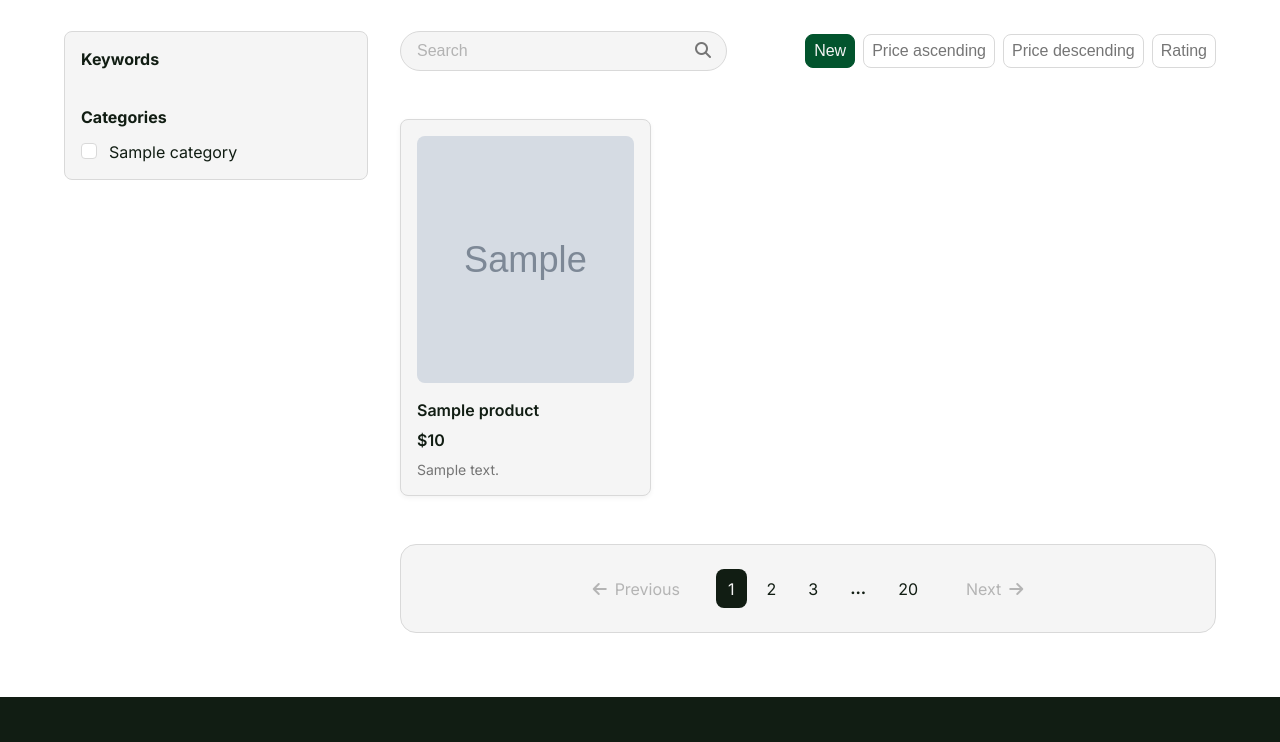
After one commit to ViolGer/myshop, a Django app: template products/templates/products/product_list.html in a window 1280 px wide. The commit adds this page. Shown: the part 501-1243 px from the top of the page. Run offline with Django 5.2, Linux system fonts and the light colour scheme; the template is opened without the code that fills it: most values are stand-ins (such as "Sample title", 1, 10 or a date in 2020); grey boxes marked "Sample" are stand-in pictures.

Commit message:
fix templates

```diff
--- a/config/settings/base.py
+++ b/config/settings/base.py
@@ -4,6 +4,11 @@ from dotenv import load_dotenv
 
 BASE_DIR = Path(__file__).resolve().parents[2]
 load_dotenv(BASE_DIR / ".env")  # for local runs; in Docker it's also provided via env
+
+MEDIA_URL = '/media/'
+MEDIA_ROOT = BASE_DIR / 'media'
+
+STATIC_URL = '/static/'
 
 SECRET_KEY = os.getenv("SECRET_KEY")
 DEBUG = os.getenv("DEBUG", "0") == "1"
--- a/products/templates/products/product_details.html
+++ b/products/templates/products/product_details.html
@@ -9,7 +9,7 @@
     <!-- Product Info Section -->
     <section class="product-details-section">
       <div class="product-image-container">
-        <img src="{{ product.image.url }} " alt="{{ product.name }}" class="product-image">
+        <img src="{{ product.image.url }}" alt="{{ product.name }}" class="product-image">
       </div>
       <div class="product-info-column">
         <div class="product-title-price">
@@ -71,7 +71,7 @@
               <i class="fa-solid fa-star"></i>
             {% endfor %}
 
-            {% for _ in 5|subtract:review.rating %}
+            {% for _ in 5|subtract:review.rating|range %}
               <i class="fa-regular fa-star"></i>
             {% endfor %}
           </div>
--- /dev/null
+++ b/products/templates/products/product_list.html
@@ -0,0 +1,223 @@
+{% extends 'users/base.html' %}
+{% load static %}
+{% block content %}
+
+<!-- Main Content -->
+<main>
+    <section class="hero-banner">
+        <img src="../static/img/background/hopfen-fields.jpg" alt="Beautiful hops on a dark background" class="hero-banner__image">
+        <div class="hero-banner__overlay"></div>
+    </section>
+
+    <div class="container main-content-grid">
+        <aside class="sidebar filter-menu">
+            <div class="sidebar__section">
+                <h3 class="section-title">Keywords</h3>
+                <div class="keywords-list">
+                </div>
+            </div>
+
+            <div class="sidebar__section">
+                <h3 class="section-title">Categories</h3>
+                <div class="checkbox-group">
+                    {% for category in categories %}
+                    <label class="checkbox-container">{{ category.name }}
+                        <input type="checkbox" data-keyword="{{ category.name }}">
+                        <span class="checkmark"></span>
+                    </label>
+                    {% empty %}
+                    <p>No categories found.</p>
+                    {% endfor %}
+                </div>
+            </div>
+        </aside>
+
+        <section class="products-area product-grid-section">
+            <div class="search-sort-bar">
+                <div class="search-input-wrapper">
+                    <input type="text" placeholder="Search" class="search-input">
+                    <button class="search-button" aria-label="Search">
+                        <i class="fa-solid fa-magnifying-glass"></i>
+                    </button>
+                </div>
+                <div class="sort-options">
+                    <button class="sort-button active-sort">
+                        <span>New</span>
+                    </button>
+                    <button class="sort-button">Price ascending</button>
+                    <button class="sort-button">Price descending</button>
+                    <button class="sort-button">Rating</button>
+                </div>
+            </div>
+
+            <div class="product-grid">
+                {% for product in products %}
+
+                <!-- Card 1: Citra Hops -->
+                <a href="{% url 'products:product-detail' product.slug %}" class="product-card-link">
+                    <div class="product-card">
+                        <img src="{{ product.image.url }}" alt="{{ product.name }}" class="product-card__image">
+                        <div class="product-card__info">
+                            <h4 class="product-card__name">{{ product.name }}</h4>
+                            <p class="product-card__price">${{ product.price }}</p>
+                            <p class="product-card__description">{{ product.description|truncatechars:70}}</p>
+                        </div>
+                    </div>
+                </a>
+                {% empty %}
+                <p>No products found.</p>
+                {% endfor %}
+<!--                &lt;!&ndash; Card 2: Maris Otter Pale Malt &ndash;&gt;-->
+<!--                <a href="product-maris-otter-malt.html" class="product-card-link">-->
+<!--                    <div class="product-card">-->
+<!--                        <img src="../static/img/products/maris_otter_malt.jpg" alt="Maris Otter Pale Malt" class="product-card__image">-->
+<!--                        <div class="product-card__info">-->
+<!--                            <h4 class="product-card__name">Maris Otter Pale Malt</h4>-->
+<!--                            <p class="product-card__price">$2.50</p>-->
+<!--                            <p class="product-card__description">Perfect for traditional ales</p>-->
+<!--                        </div>-->
+<!--                    </div>-->
+<!--                </a>-->
+
+<!--                &lt;!&ndash; Card 3: SafAle US-05 Dry Ale Yeast &ndash;&gt;-->
+<!--                <a href="product-safale-us05-yeast.html" class="product-card-link">-->
+<!--                    <div class="product-card">-->
+<!--                        <img src="../static/img/products/safale_us05_yeast.jpg" alt="SafAle US-05 Dry Ale Yeast" class="product-card__image">-->
+<!--                        <div class="product-card__info">-->
+<!--                            <h4 class="product-card__name">SafAle US-05 Dry Ale Yeast</h4>-->
+<!--                            <p class="product-card__price">$3.25</p>-->
+<!--                            <p class="product-card__description">Clean fermenting American ale yeast</p>-->
+<!--                        </div>-->
+<!--                    </div>-->
+<!--                </a>-->
+
+<!--                &lt;!&ndash; Card 4: Cascade Hops &ndash;&gt;-->
+<!--                <a href="product-cascade-hops.html" class="product-card-link">-->
+<!--                    <div class="product-card">-->
+<!--                        <img src="../static/img/products/cascade_hops.jpg" alt="Cascade Hops" class="product-card__image">-->
+<!--                        <div class="product-card__info">-->
+<!--                            <h4 class="product-card__name">Cascade Hops</h4>-->
+<!--                            <p class="product-card__price">$7.49</p>-->
+<!--                            <p class="product-card__description">Great for dry hopping</p>-->
+<!--                        </div>-->
+<!--                    </div>-->
+<!--                </a>-->
+
+<!--                &lt;!&ndash; Card 5: Caramel Malt 60L &ndash;&gt;-->
+<!--                <a href="product-caramel-malt.html" class="product-card-link">-->
+<!--                    <div class="product-card">-->
+<!--                        <img src="../static/img/products/caramel_malt.jpg" alt="Caramel Malt 60L" class="product-card__image">-->
+<!--                        <div class="product-card__info">-->
+<!--                            <h4 class="product-card__name">Caramel Malt 60L</h4>-->
+<!--                            <p class="product-card__price">$3.00</p>-->
+<!--                            <p class="product-card__description">Head retention in darker beers</p>-->
+<!--                        </div>-->
+<!--                    </div>-->
+<!--                </a>-->
+
+<!--                &lt;!&ndash; Card 6: Saaz Hops &ndash;&gt;-->
+<!--                <a href="product-saaz-hops.html" class="product-card-link">-->
+<!--                    <div class="product-card">-->
+<!--                        <img src="../static/img/products/saaz_hops.jpg" alt="Saaz Hops" class="product-card__image">-->
+<!--                        <div class="product-card__info">-->
+<!--                            <h4 class="product-card__name">Saaz Hops</h4>-->
+<!--                            <p class="product-card__price">$4.75</p>-->
+<!--                            <p class="product-card__description">Essential for Lagers</p>-->
+<!--                        </div>-->
+<!--                    </div>-->
+<!--                </a>-->
+
+<!--                &lt;!&ndash; Card 7: Pilsner Malt &ndash;&gt;-->
+<!--                <a href="product-pilsner-malt.html" class="product-card-link">-->
+<!--                    <div class="product-card">-->
+<!--                        <img src="../static/img/products/pilsner_malt.jpg" alt="Pilsner Malt" class="product-card__image">-->
+<!--                        <div class="product-card__info">-->
+<!--                            <h4 class="product-card__name">Pilsner Malt</h4>-->
+<!--                            <p class="product-card__price">$2.20</p>-->
+<!--                            <p class="product-card__description">Foundation for lagers and pilsners</p>-->
+<!--                        </div>-->
+<!--                    </div>-->
+<!--                </a>-->
+
+<!--                &lt;!&ndash; Card 8: Imperial Organic Yeast A07 &ndash;&gt;-->
+<!--                <a href="product-imperial-yeast.html" class="product-card-link">-->
+<!--                    <div class="product-card">-->
+<!--                        <img src="../static/img/products/imperial_yeast.jpg" alt="Imperial Organic Yeast A07" class="product-card__image">-->
+<!--                        <div class="product-card__info">-->
+<!--                            <h4 class="product-card__name">Imperial Organic Yeast A07</h4>-->
+<!--                            <p class="product-card__price">$8.99</p>-->
+<!--                            <p class="product-card__description">American ales with citrus notes</p>-->
+<!--                        </div>-->
+<!--                    </div>-->
+<!--                </a>-->
+
+<!--                &lt;!&ndash; Card 9: Centennial Hops &ndash;&gt;-->
+<!--                <a href="product-centennial-hops.html" class="product-card-link">-->
+<!--                    <div class="product-card">-->
+<!--                        <img src="../static/img/products/centennial_hops.jpg" alt="Centennial Hops" class="product-card__image">-->
+<!--                        <div class="product-card__info">-->
+<!--                            <h4 class="product-card__name">Centennial Hops</h4>-->
+<!--                            <p class="product-card__price">$6.20</p>-->
+<!--                            <p class="product-card__description">Often called "Super Cascade"</p>-->
+<!--                        </div>-->
+<!--                    </div>-->
+<!--                </a>-->
+
+<!--                &lt;!&ndash; Card 10: Mosaic Hops&ndash;&gt;-->
+<!--                <a href="product-mosaic-hops.html" class="product-card-link">-->
+<!--                    <div class="product-card">-->
+<!--                        <img src="../static/img/products/mosaic_hops.jpg" alt="mosaic-hops" class="product-card__image">-->
+<!--                        <div class="product-card__info">-->
+<!--                            <h4 class="product-card__name">Mosaic Hops</h4>-->
+<!--                            <p class="product-card__price">$9.50</p>-->
+<!--                            <p class="product-card__description">Ideal for IPAs and Pale Ales</p>-->
+<!--                        </div>-->
+<!--                    </div>-->
+<!--                </a>-->
+
+<!--                &lt;!&ndash; Card 11: West Coast IPA - All-Grain Kit &ndash;&gt;-->
+<!--                <a href="product-west-coast-ipa-kit.html" class="product-card-link">-->
+<!--                    <div class="product-card">-->
+<!--                        <img src="../static/img/products/ipa_kit.jpg" alt="West Coast IPA - All-Grain Kit" class="product-card__image">-->
+<!--                        <div class="product-card__info">-->
+<!--                            <h4 class="product-card__name">West Coast IPA - All-Grain Kit</h4>-->
+<!--                            <p class="product-card__price">$60</p>-->
+<!--                            <p class="product-card__description">West Coast IPA</p>-->
+<!--                        </div>-->
+<!--                    </div>-->
+<!--                </a>-->
+
+<!--                &lt;!&ndash; Card 12: Unmalted Whea &ndash;&gt;-->
+<!--                <a href="product-unmalted-wheat.html" class="product-card-link">-->
+<!--                    <div class="product-card">-->
+<!--                        <img src="../static/img/products/unmalted_wheat.jpg" alt="Blanche Malt" class="product-card__image">-->
+<!--                        <div class="product-card__info">-->
+<!--                            <h4 class="product-card__name">Unmalted Wheat</h4>-->
+<!--                            <p class="product-card__price">$1.80</p>-->
+<!--                            <p class="product-card__description">Belgian Witbier</p>-->
+<!--                        </div>-->
+<!--                    </div>-->
+<!--                </a>-->
+            </div>
+
+            <div class="pagination">
+                <a href="#" class="pagination__link pagination__link--prev">
+                    <i class="fa-solid fa-arrow-left"></i>
+                    <span>Previous</span>
+                </a>
+                <div class="pagination-list">
+                    <a href="#" class="pagination__link active">1</a>
+                    <a href="#" class="pagination__link">2</a>
+                    <a href="#" class="pagination__link">3</a>
+                    <span class="pagination__dots">...</span>
+                    <a href="#" class="pagination__link">20</a>
+                </div>
+                <a href="#" class="pagination__link pagination__link--next">
+                    <span>Next</span>
+                    <i class="fa-solid fa-arrow-right"></i>
+                </a>
+            </div>
+        </section>
+    </div>
+</main>
+{% endblock %}
--- a/products/urls.py
+++ b/products/urls.py
@@ -1,9 +1,10 @@
 from django.urls import path
-from .views import ProductDetailView
+from .views import ProductDetailView, ProductListView
 
 app_name = 'products'
 
 urlpatterns = [
-    path('product/<slug:slug>/', ProductDetailView.as_view(), name='product'),
+    path('products/', ProductListView.as_view(), name='product-list'),
+    path('product/<slug:slug>/', ProductDetailView.as_view(), name='product-detail'),
 
 ]
--- a/users/templates/users/base.html
+++ b/users/templates/users/base.html
@@ -44,7 +44,6 @@
             <a href="{% url 'users:cart' %}" class="cart-icon" aria-label="Shopping Cart">
                 <img src="{% static 'img/icons/Shopping_bag.svg' %}" alt="Shopping Cart">
             </a>
-
         </div>
         {% else %}
 
--- a/users/templates/users/login.html
+++ b/users/templates/users/login.html
@@ -18,9 +18,9 @@
                     <div class="InputField">
                         <label for="{{ field.id_for_label }}">{{ field.label }}</label>
                         {{ field }}
-                        {% if field.errors %}
-                            <div class="error-message">{{ field.error|striptags }}</div>
-                        {% endif %}
+                        {% for error in field.errors %}
+                            <div class="error-message">{{ error }}</div>
+                        {% endfor %}
                     </div>
                 {% endfor %}
 
--- a/users/views.py
+++ b/users/views.py
@@ -1,10 +1,9 @@
+from django.contrib.auth.mixins import LoginRequiredMixin
 from django.views.generic import CreateView, TemplateView
-from django.contrib.auth.mixins import LoginRequiredMixin
-from django.views.generic import CreateView, FormView, TemplateView
 from .form import UserRegistrationForm
 
 
-class UserCreationView(CreateView):
+class UserCreateView(CreateView):
     form_class = UserRegistrationForm
     template_name = 'users/register.html'
     success_url = '/'
```
Also changed, not shown: config/settings.py (+4 -3 lines), config/urls.py (+6 -21 lines), products/templatetags/my_filters.py (+6 -2 lines), products/views.py (+7 -1 lines), users/urls.py (+6 -8 lines).
